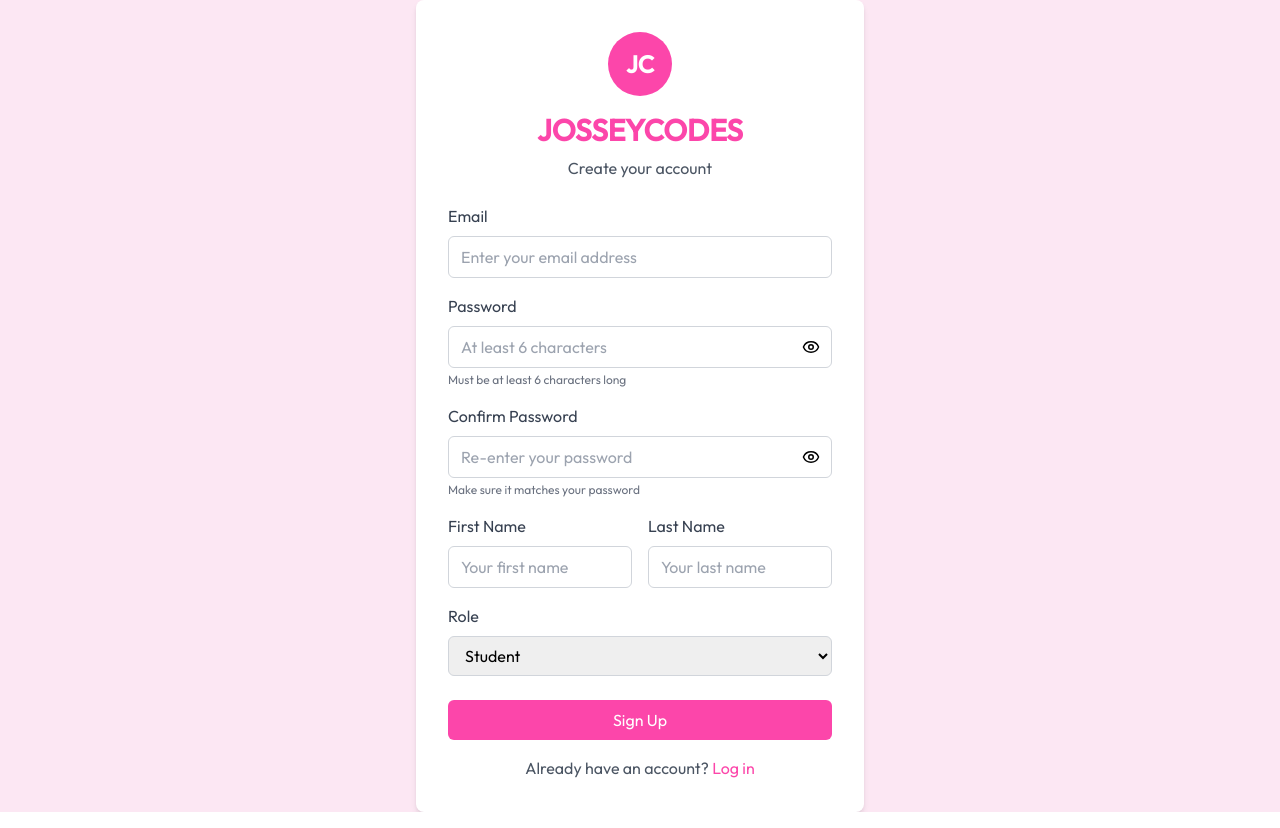
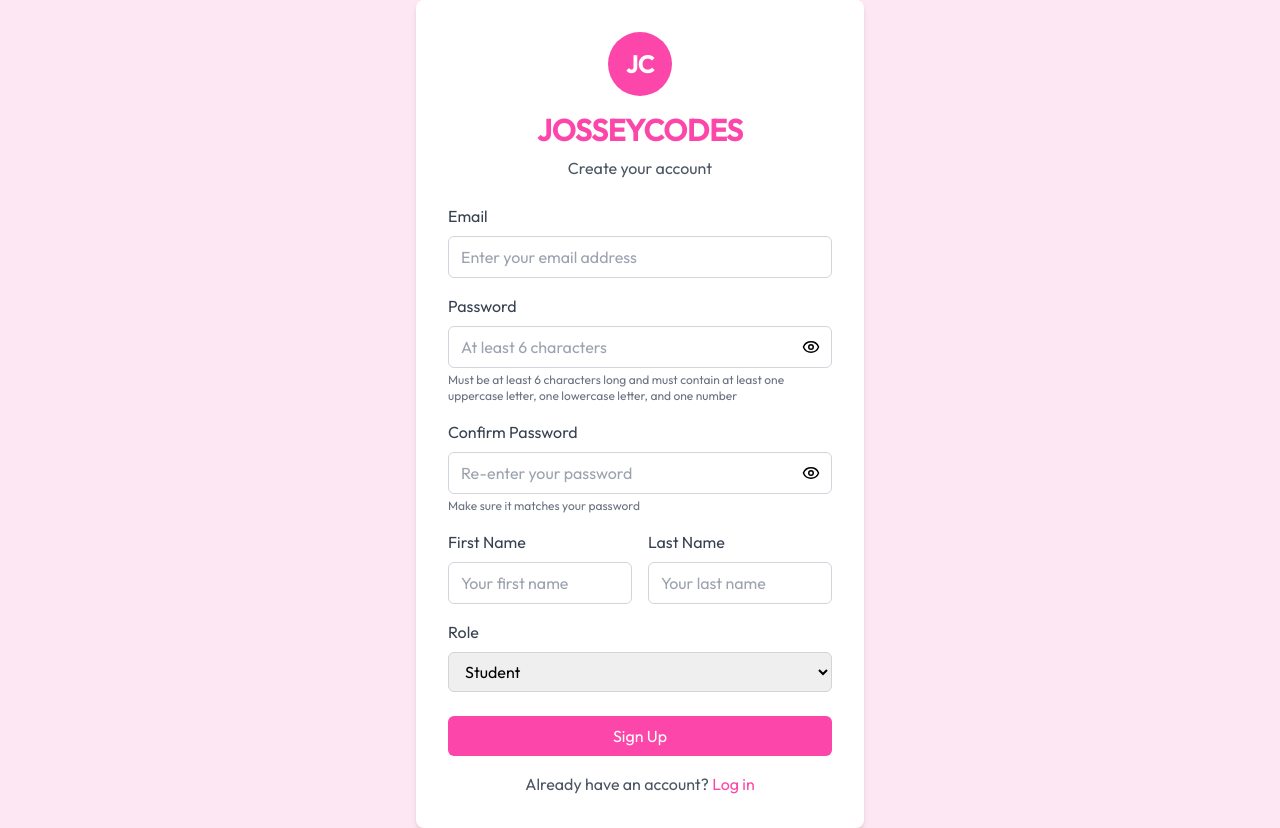
Before and after one commit to josseycodes1/School-Management-App-Frontend, a Next.js app: page /sign-up in a window 1280 px wide. Built offline with nearby package versions, Linux system fonts and the light colour scheme.

Commit message:
password validation on signup page

```diff
--- a/src/app/sign-up/page.tsx
+++ b/src/app/sign-up/page.tsx
@@ -404,7 +404,7 @@ const nameRegex = /^[a-zA-Z\s]+$/;
                 {showPassword ? <EyeOff size={18} /> : <Eye size={18} />}
               </button>
             </div>
-            <p className="text-xs text-gray-500 mt-1">Must be at least 6 characters long</p>
+            <p className="text-xs text-gray-500 mt-1">Must be at least 6 characters long and must contain at least one uppercase letter, one lowercase letter, and one number</p>
           </div>
 
           <div className="mb-4">
```
